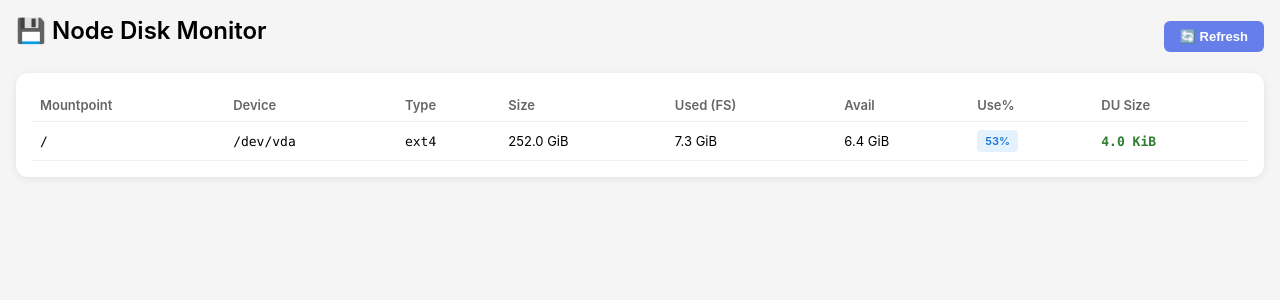
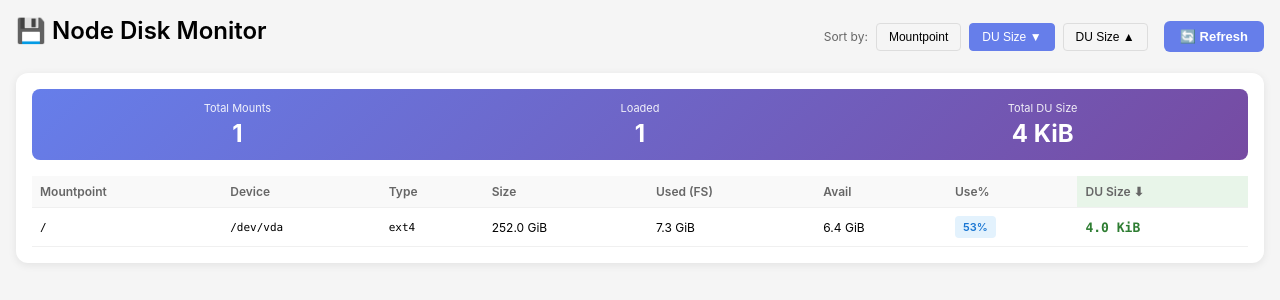
Before and after one commit to jbj9100/k8s-directory-status, a FastAPI app: page / in a window 1280 px wide. Shown: the top 300 px of the page. Run offline with FastAPI, Linux system fonts and the light colour scheme; data that the repository does not hold is empty.

Commit message:
status:v19

```diff
--- a/static/dashboard.js
+++ b/static/dashboard.js
@@ -1,3 +1,6 @@
+let currentData = [];
+let currentSort = 'du_desc';
+
 async function loadMounts() {
   try {
     const r = await fetch('/api/mounts');
@@ -5,24 +8,36 @@ async function loadMounts() {
 
     if (!r.ok) throw new Error('Failed to load mounts');
 
+    currentData = data;
+    renderTable();
+
+    // 비동기로 각 마운트의 DU 크기 조회
+    loadAllMountDuSizes();
+  } catch (e) {
+    console.error('Failed to load mounts:', e);
+    document.getElementById('mounts-table').innerHTML = '<div class="loading">Error loading mounts</div>';
+  }
+}
+
+function renderTable() {
   const html = `
     <table>
       <thead>
         <tr>
-            <th>Mountpoint</th>
+          <th onclick="sortTable('mountpoint')">Mountpoint</th>
           <th>Device</th>
           <th>Type</th>
           <th>Size</th>
           <th>Used (FS)</th>
           <th>Avail</th>
           <th>Use%</th>
-            <th>DU Size</th>
+          <th onclick="sortTable('du_desc')" style="background:#e8f5e9;">DU Size ⬇</th>
         </tr>
       </thead>
       <tbody>
-          ${data.map(m => `
+        ${currentData.map(m => `
           <tr>
-              <td class="mono">${escapeHtml(m.mountpoint)}</td>
+            <td class="mono" style="max-width:400px;overflow:hidden;text-overflow:ellipsis;" title="${escapeHtml(m.mountpoint)}">${escapeHtml(m.mountpoint)}</td>
             <td class="mono">${escapeHtml(m.device)}</td>
             <td class="mono">${escapeHtml(m.fstype)}</td>
             <td>${escapeHtml(m.total_h)}</td>
@@ -31,7 +46,7 @@ async function loadMounts() {
             <td>
               <span class="badge">${m.percent}%</span>
             </td>
-              <td class="mono du-size" data-path="${escapeHtml(m.mountpoint)}">⏳</td>
+            <td class="mono du-size" data-path="${escapeHtml(m.mountpoint)}" data-bytes="0">⏳ Loading...</td>
           </tr>
         `).join('')}
       </tbody>
@@ -39,13 +54,6 @@ async function loadMounts() {
   `;
 
   document.getElementById('mounts-table').innerHTML = html;
-
-    // 비동기로 각 마운트의 DU 크기 조회
-    loadAllMountDuSizes();
-  } catch (e) {
-    console.error('Failed to load mounts:', e);
-    document.getElementById('mounts-table').innerHTML = '<div class="loading">Error loading mounts</div>';
-  }
 }
 
 async function loadAllMountDuSizes() {
@@ -63,6 +71,10 @@ async function loadAllMountDuSizes() {
     });
     await Promise.all(promises);
   }
+
+  // 모든 로딩 완료 후 합산 계산 및 자동 정렬
+  calculateSummary();
+  sortTable(currentSort);
 }
 
 async function loadSingleDuSize(cell, path) {
@@ -72,14 +84,94 @@ async function loadSingleDuSize(cell, path) {
 
     if (r.ok && j.total_human) {
       cell.textContent = j.total_human;
-      cell.style.color = '#2e7d32';
-      cell.style.fontWeight = '600';
+      cell.setAttribute('data-bytes', j.total_bytes || 0);
     } else {
       cell.textContent = '-';
+      cell.setAttribute('data-bytes', '0');
     }
   } catch (e) {
-    cell.textContent = '-';
+    cell.textContent = 'Error';
+    cell.setAttribute('data-bytes', '0');
   }
+}
+
+function calculateSummary() {
+  const duCells = document.querySelectorAll('.du-size');
+  let totalBytes = 0;
+  let successCount = 0;
+
+  duCells.forEach(cell => {
+    const bytes = parseInt(cell.getAttribute('data-bytes') || '0');
+    if (bytes > 0) {
+      totalBytes += bytes;
+      successCount++;
+    }
+  });
+
+  const summaryBox = document.getElementById('summary-box');
+  summaryBox.style.display = 'flex';
+  summaryBox.className = 'summary-box';
+  summaryBox.innerHTML = `
+    <div class="summary-item">
+      <div class="summary-label">Total Mounts</div>
+      <div class="summary-value">${duCells.length}</div>
+    </div>
+    <div class="summary-item">
+      <div class="summary-label">Loaded</div>
+      <div class="summary-value">${successCount}</div>
+    </div>
+    <div class="summary-item">
+      <div class="summary-label">Total DU Size</div>
+      <div class="summary-value">${humanBytes(totalBytes)}</div>
+    </div>
+  `;
+}
+
+function sortTable(type) {
+  currentSort = type;
+
+  const tbody = document.querySelector('tbody');
+  if (!tbody) return;
+
+  const rows = Array.from(tbody.querySelectorAll('tr'));
+
+  rows.sort((a, b) => {
+    if (type === 'mountpoint') {
+      const aPath = a.querySelector('td:first-child').textContent;
+      const bPath = b.querySelector('td:first-child').textContent;
+      return aPath.localeCompare(bPath);
+    } else if (type === 'du_desc') {
+      const aBytes = parseInt(a.querySelector('.du-size').getAttribute('data-bytes') || '0');
+      const bBytes = parseInt(b.querySelector('.du-size').getAttribute('data-bytes') || '0');
+      return bBytes - aBytes;
+    } else if (type === 'du_asc') {
+      const aBytes = parseInt(a.querySelector('.du-size').getAttribute('data-bytes') || '0');
+      const bBytes = parseInt(b.querySelector('.du-size').getAttribute('data-bytes') || '0');
+      return aBytes - bBytes;
+    }
+    return 0;
+  });
+
+  // Re-append sorted rows
+  rows.forEach(row => tbody.appendChild(row));
+
+  // Update button states
+  document.querySelectorAll('.sort-btn').forEach(btn => btn.classList.remove('active'));
+  if (type === 'mountpoint') {
+    document.querySelectorAll('.sort-btn')[0].classList.add('active');
+  } else if (type === 'du_desc') {
+    document.querySelectorAll('.sort-btn')[1].classList.add('active');
+  } else if (type === 'du_asc') {
+    document.querySelectorAll('.sort-btn')[2].classList.add('active');
+  }
+}
+
+function humanBytes(bytes) {
+  if (bytes === 0) return '0 B';
+  const k = 1024;
+  const sizes = ['B', 'KiB', 'MiB', 'GiB', 'TiB'];
+  const i = Math.floor(Math.log(bytes) / Math.log(k));
+  return parseFloat((bytes / Math.pow(k, i)).toFixed(2)) + ' ' + sizes[i];
 }
 
 function escapeHtml(s) {
--- a/templates/index.html
+++ b/templates/index.html
@@ -23,7 +23,7 @@
     }
 
     .dashboard {
-      max-width: 1600px;
+      max-width: 1800px;
       margin: 0 auto;
     }
 
@@ -34,9 +34,36 @@
       box-shadow: 0 2px 8px rgba(0, 0, 0, 0.08);
     }
 
+    .summary-box {
+      display: flex;
+      gap: 16px;
+      margin-bottom: 16px;
+      padding: 12px;
+      background: linear-gradient(135deg, #667eea 0%, #764ba2 100%);
+      border-radius: 8px;
+      color: white;
+    }
+
+    .summary-item {
+      flex: 1;
+      text-align: center;
+    }
+
+    .summary-label {
+      font-size: 11px;
+      opacity: 0.9;
+      margin-bottom: 4px;
+    }
+
+    .summary-value {
+      font-size: 24px;
+      font-weight: 700;
+    }
+
     table {
       width: 100%;
       border-collapse: collapse;
+      font-size: 12px;
     }
 
     th,
@@ -44,16 +71,25 @@
       text-align: left;
       padding: 8px;
       border-bottom: 1px solid #f0f0f0;
-      font-size: 13px;
     }
 
     th {
       color: #666;
       font-weight: 600;
+      background: #f9f9f9;
+      position: sticky;
+      top: 0;
+      cursor: pointer;
+      user-select: none;
+    }
+
+    th:hover {
+      background: #f0f0f0;
     }
 
     .mono {
       font-family: "SF Mono", Monaco, monospace;
+      font-size: 11px;
     }
 
     .loading {
@@ -72,6 +108,12 @@
       color: #1976d2;
     }
 
+    .du-size {
+      font-weight: 700;
+      color: #2e7d32;
+      font-size: 13px;
+    }
+
     .refresh-btn {
       background: #667eea;
       color: white;
@@ -81,6 +123,7 @@
       cursor: pointer;
       font-size: 13px;
       font-weight: 600;
+      margin-left: 8px;
     }
 
     .refresh-btn:hover {
@@ -93,6 +136,32 @@
       align-items: center;
       margin-bottom: 16px;
     }
+
+    .controls {
+      display: flex;
+      gap: 8px;
+      align-items: center;
+    }
+
+    .sort-btn {
+      background: #f5f5f5;
+      border: 1px solid #ddd;
+      padding: 6px 12px;
+      border-radius: 4px;
+      cursor: pointer;
+      font-size: 12px;
+    }
+
+    .sort-btn.active {
+      background: #667eea;
+      color: white;
+      border-color: #667eea;
+    }
+
+    .table-wrapper {
+      max-height: 70vh;
+      overflow-y: auto;
+    }
   </style>
 </head>
 
@@ -100,12 +169,24 @@
   <div class="dashboard">
     <div class="header">
       <h1>💾 Node Disk Monitor</h1>
-      <button class="refresh-btn" onclick="loadMounts()">🔄 Refresh</button>
+      <div class="controls">
+        <span style="font-size: 12px; color: #666;">Sort by:</span>
+        <button class="sort-btn" onclick="sortTable('mountpoint')">Mountpoint</button>
+        <button class="sort-btn active" onclick="sortTable('du_desc')">DU Size ▼</button>
+        <button class="sort-btn" onclick="sortTable('du_asc')">DU Size ▲</button>
+        <button class="refresh-btn" onclick="loadMounts()">🔄 Refresh</button>
+      </div>
     </div>
 
     <div class="card">
-      <div id="mounts-table">
-        <div class="loading">Loading...</div>
+      <div id="summary-box" style="display:none;">
+        <!-- 합산 정보 -->
+      </div>
+
+      <div class="table-wrapper">
+        <div id="mounts-table">
+          <div class="loading">Loading...</div>
+        </div>
       </div>
     </div>
   </div>
@@ -113,8 +194,7 @@
   <script src="/static/dashboard.js"></script>
   <script>
     loadMounts();
-    // 30초마다 자동 새로고침
-    setInterval(loadMounts, 30000);
+    // 자동 refresh 제거 - 수동만
   </script>
 </body>
 
```
Lines whose indentation alone changed are shown as unchanged.
